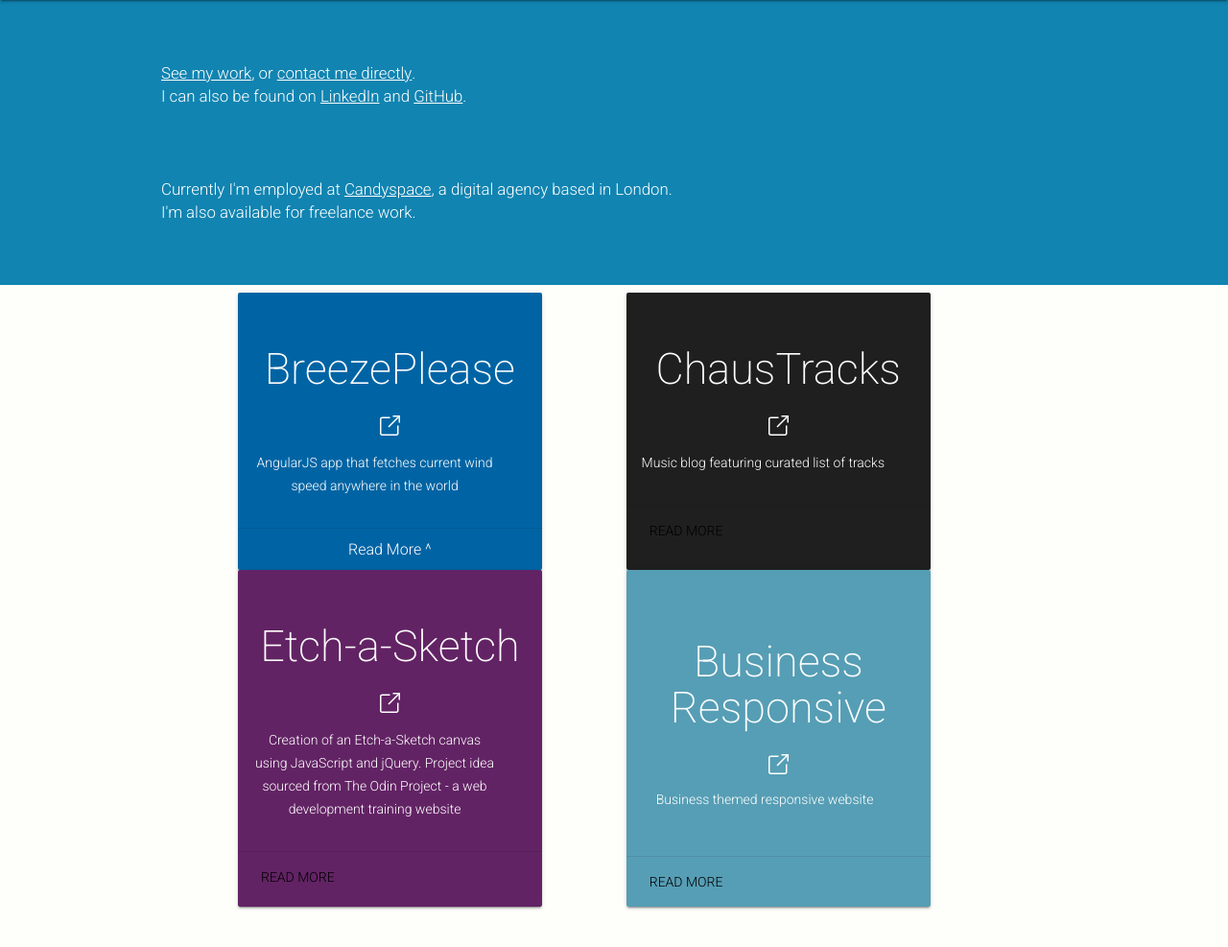
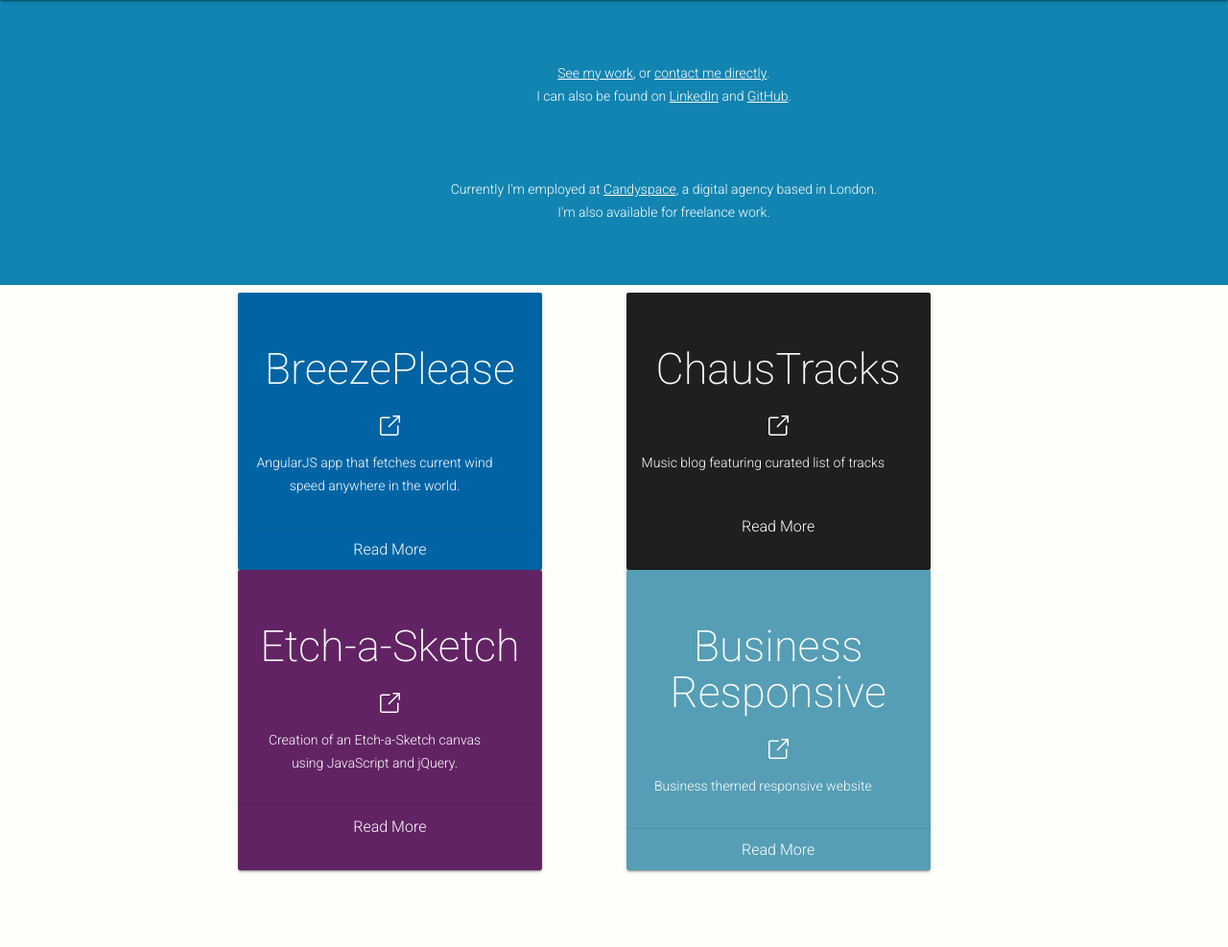
Before and after one commit to adriankelly/adriankelly-portfolio, a PHP site: page / in a window 1280 px wide. Shown: the part 64-1051 px from the top of the page at 96% size. Run offline with PHP 8.4, Linux system fonts and the light colour scheme; some libraries are stand-ins or nearby versions.

Commit message:
read more button functionality

```diff
--- a/index.html
+++ b/index.html
@@ -44,22 +44,14 @@
                 <br>I'm also available for freelance work.</p>
             </div>
           </div>
-
-
-
         </div>
-
-
         <section class="section--center mdl-grid">
-
-
-
 
           <div class="mdl-card mdl-cell mdl-cell--1-offset-desktop mdl-cell--1-offset-tablet mdl-cell--10-col mdl-cell--6-col-tablet mdl-cell--12-col-phone mdl-shadow--2dp project project-breezeplease">
             <div class="mdl-card__title mdl-card--expand">
 
             </div>
-            <div>
+
               <a class="project-title-link" href="//breezeplease.com">
                 <h2 class="project-title">BreezePlease</h2>
               </a>
@@ -76,8 +68,8 @@
                   </g>
                   </svg>
               </a>
-              <p class="project-text project-text-body">AngularJS app that fetches current wind speed anywhere in the world</p>
-              <ul class="mdl-card__project-copy">
+              <p class="project-text">AngularJS app that fetches current wind speed anywhere in the world.</p>
+              <ul class="project-text-body">
                 <li>Built within the AngularJS framework employing custom filters, directives, services</li>
                 <li>Using the $http AngularJS service, returns wind speed from the Yahoo Weather API</li>
                 <li>Makes use of Amazon Web Services, with hosting of project in an S3 bucket</li>
@@ -86,16 +78,16 @@
                   input
                 </li>
               </ul>
-            </div>
+
             <div class="read-more-wrap">
-              <a class="loadToggle read-more-btn ">Read More ^</a>
+              <a class="loadToggle read-more-btn ">Read More</a>
             </div>
           </div>
           <div class="mdl-card mdl-cell mdl-cell--1-offset-desktop mdl-cell--1-offset-tablet mdl-cell--10-col mdl-cell--6-col-tablet mdl-cell--12-col-phone mdl-shadow--2dp project project-chaustracks">
             <div id="project-img-chaustracks" class="mdl-card__title mdl-card--expand">
 
             </div>
-            <div>
+
               <a class="project-title-link" href="//chaustracks.com">
                 <h2 class="project-title">ChausTracks</h2>
               </a>
@@ -113,8 +105,8 @@
                   </g>
                   </svg>
               </a>
-              <p class="project-text project-text-body">Music blog featuring curated list of tracks</p>
-              <ul class="mdl-card__project-copy">
+              <p class="project-text">Music blog featuring curated list of tracks</p>
+              <ul class="project-text-body">
                 <li>Uses PHP throughout, with WordPress as the CMS for easy updating of content by authors</li>
                 <li>Currently migrating site to a Virtual Private Cloud on Amazon Web Services, with an EC2 instance routed to
                   an RDS instance that is within a private subnet</li>
@@ -122,9 +114,9 @@
                   the archives page</li>
                 <li>Site created within the Bootstrap framework, with Sass used as the CSS preprocessor</li>
               </ul>
-            </div>
-            <div class="mdl-card__actions mdl-card--border">
-              <a class="mdl-button mdl-js-button mdl-js-ripple-effect loadToggle read-more ">Read More</a>
+
+            <div class="read-more-wrap">
+              <a class="loadToggle read-more-btn ">Read More</a>
             </div>
           </div>
 
@@ -134,7 +126,7 @@
             <div id="project-img-etchasketch" class="mdl-card__title mdl-card--expand">
 
             </div>
-            <div>
+
               <a class="project-title-link" href="//adriankelly.github.io/etch-a-sketch/">
                 <h2 class="project-title">Etch-a-Sketch</h2>
               </a>
@@ -152,16 +144,15 @@
                   </g>
                   </svg>
               </a>
-              <p class="project-text project-text-body">Creation of an Etch-a-Sketch canvas using JavaScript and jQuery. Project idea sourced from The Odin Project
-                - a web development training website</p>
-              <ul class="mdl-card__project-copy">
+              <p class="project-text">Creation of an Etch-a-Sketch canvas using JavaScript and jQuery.</p>
+              <ul class="project-text-body">
                 <li>Etch-a-Sketch canvas entirely generated with JavaScript and jQuery</li>
                 <li>Expanded upon original project idea by including form validation and custom width of canvas</li>
                 <li>Users have the option of generating a sketch using black or randomly generated colours</li>
               </ul>
-            </div>
-            <div class="mdl-card__actions mdl-card--border">
-              <a class="mdl-button mdl-js-button mdl-js-ripple-effect loadToggle read-more ">Read More</a>
+
+            <div class="read-more-wrap">
+              <a class="loadToggle read-more-btn ">Read More</a>
             </div>
           </div>
 
@@ -170,7 +161,7 @@
             <div id="project-img-business-responsive" class="mdl-card__title mdl-card--expand">
 
             </div>
-            <div class="mdl-card__supporting-text">
+
               <a class="project-title-link" href="//adriankelly.github.io/business-theme/">
                 <h2 class="project-title">Business Responsive</h2>
               </a>
@@ -188,16 +179,16 @@
                   </svg>
               </a>
 
-              <p class="project-text project-text-body">Business themed responsive website</p>
-              <ul class="mdl-card__project-copy">
+              <p class="project-text">Business themed responsive website</p>
+              <ul class=" project-text-body">
                 <li>Built from a Photoshop design of the site's layout on a desktop computer, with relevant images being sliced
                   from this design</li>
                 <li>Without the ability to rely upon designs for the site on handheld devices, responsive layout changes were
                   dicated by the appearance of the site at particular widths</li>
               </ul>
-            </div>
-            <div class="mdl-card__actions mdl-card--border">
-              <a class="mdl-button mdl-js-button mdl-js-ripple-effect loadToggle read-more ">Read More</a>
+
+            <div class="read-more-wrap">
+              <a class="loadToggle read-more-btn ">Read More</a>
             </div>
           </div>
         </section>
--- a/script.js
+++ b/script.js
@@ -12,8 +12,12 @@ $(document).ready(function () {
 
     var loadMoreActive = false;
     $('.loadToggle').click(function (e) {
+
         var target = $(this);
-        var hiddenText = target.parent().prev('.mdl-card__supporting-text').children('ul').children('li');
+        console.log(target);
+        var hiddenText = target.parent().prev('.project-text-body').children('li');
+        console.log(target.parent().prev('.project-text-body'));
+
         var suppTextSize = $(hiddenText).length;
         if (!target.hasClass('active')) {
             $(hiddenText).show(300);
--- a/styles/style.css
+++ b/styles/style.css
@@ -43,25 +43,27 @@ a {
   background-repeat: no-repeat;
   background-color: #1184B1;
   color: white;
-  margin: 0 auto;
+  padding: 5% 0;
 }
 
 
-.story {
+.story-copy {
+  /*border: 1px solid red;*/
   width: 90%;
   position: relative;
-  padding: 5%;
   margin: 0 auto;
+  font-size: 1.2em;
+  text-align: center;
 }
 
-.story-current {
-  margin: 0;
-  font-size: 1.2em;
+
+.story-status {
+  margin: 7% 0 0;
 }
 
-.story-status {
-  font-size: 1.2em;
-  margin: 7% 0 0;
+
+.project {
+  width: 90%;
 }
 
 .project-breezeplease {
@@ -85,11 +87,21 @@ a {
   text-align: center;
 }
 
-.project-text-body {
+.project-text {
   padding: 5%;
   color: white;
   text-align: center;
 }
+
+.project-text-body {
+  font-size: 0.7em;
+  padding-right: 6%;
+}
+.project-text-body li {
+  display: none;
+  color: white;
+}
+
 
 .project-link-icon {
   display: block;
@@ -119,9 +131,6 @@ a {
 }
 
 
-.project {
-  width: 90%;
-}
 
 
 
```
